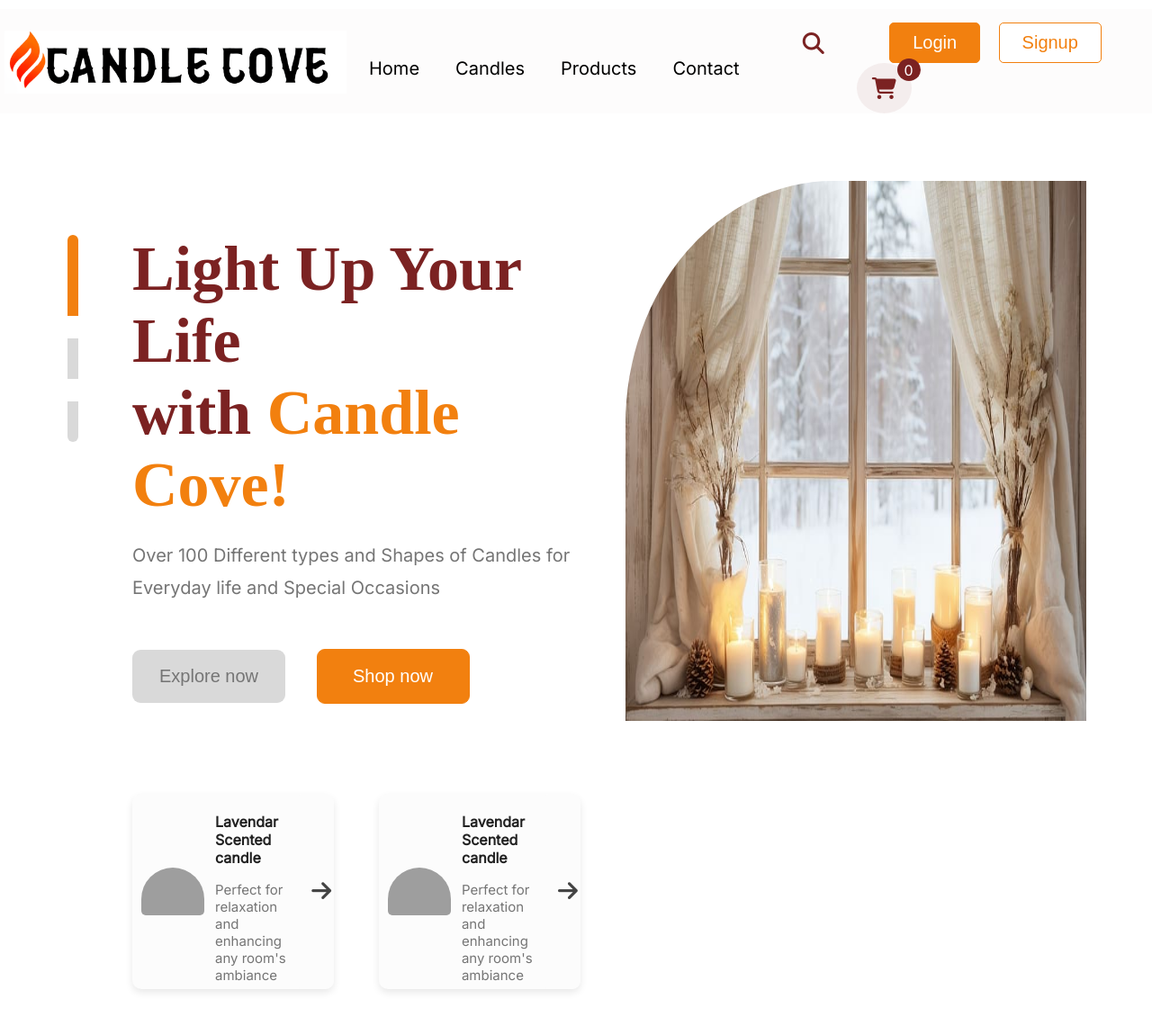
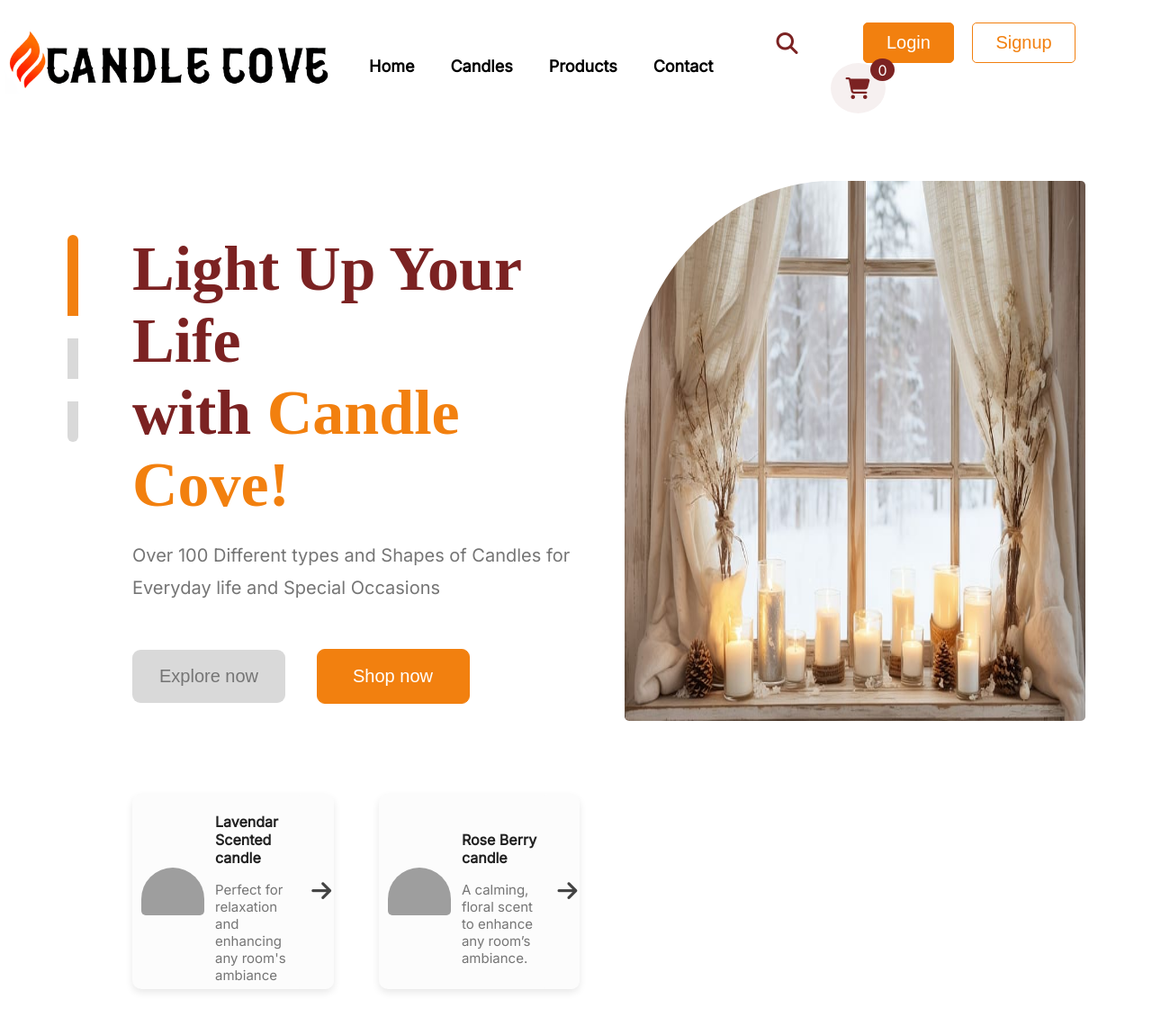
Before and after one commit to ZaidQtaish/candle_cove, a plain HTML site: page index.html in a window 1280 px wide. Shown: the whole page at 90% size. Drawn offline with Linux system fonts and the light colour scheme; grey boxes are pictures that could not be loaded.

Commit message:
feat: second candle

```diff
--- a/index.html
+++ b/index.html
@@ -61,10 +61,10 @@
                         </button>
                     </div>
                     <div class="option">
-                        <img class="option-img" src="https://m.media-amazon.com/images/I/81rsOFhvKlL.jpg">
+                        <img class="option-img" src="https://m.media-amazon.com/images/I/71dcimjS8cS._AC_UF894,1000_QL80_.jpg">
                         <div class="option-info">
-                            <h4>Lavendar Scented candle</h4>
-                            <p>Perfect for relaxation and <br /> enhancing any room's ambiance</p>
+                            <h4>Rose Berry candle</h4>
+                            <p>A calming, floral scent <br/> to enhance any room’s ambiance.</p>
                         </div>
                         <button class="option-btn">
                             <i class="fa-solid fa-arrow-right fa-lg"></i>
--- a/style.css
+++ b/style.css
@@ -15,11 +15,11 @@ header {
     top: 0;
     left: 0;
     z-index: 1000;
-    background-color: #fdfcfc;
+    background-color: #fff;
 }
 
 nav ul {
-    margin: 15px 50px 0 5px;
+    margin: 15px 50px 5px 5px;
     padding: 0;
     display: flex;
     justify-content: start;
@@ -34,11 +34,12 @@ nav ul li a {
     padding: 0 20px;
     color: black;
     text-decoration: none;
-    font-size: 20px;
+    font-size: 18px;
+    font-weight: 700;
 }
 
 nav ul li a:hover {
-    color: #7b2222;
+    color: #862424;
 }
 
 .logo {
@@ -177,7 +178,7 @@ button {
 }
 
 .main-img {
-    border-radius: 45% 0 0 0;
+    border-radius: 45% 5px 5px 5px;
     max-width: 40vw;
     height: 75vh;
 }
@@ -229,5 +230,5 @@ button {
 }
 
 .option-btn:hover {
-    background-color: #b6b6b6;
+    background-color: #ececec;
 }
```
